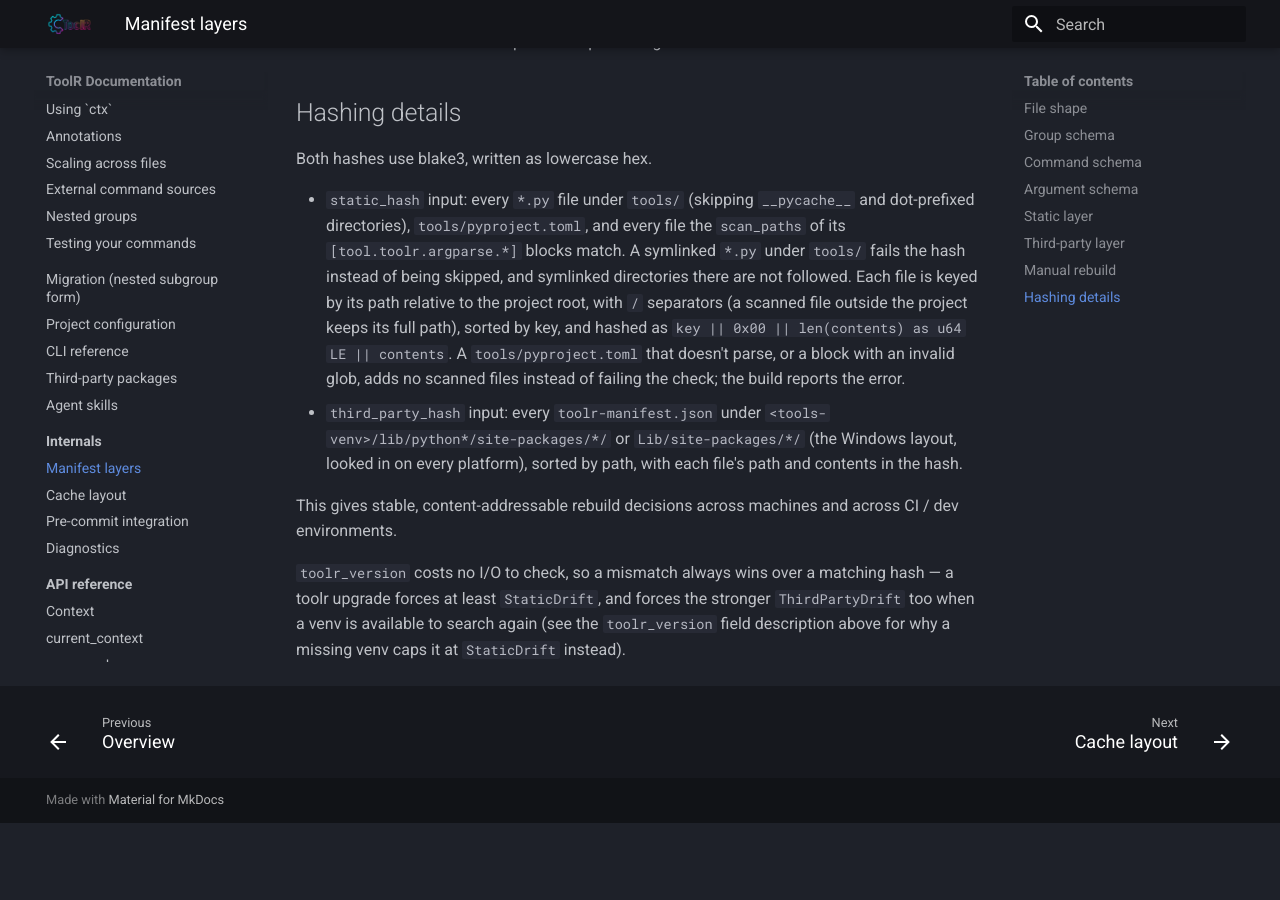
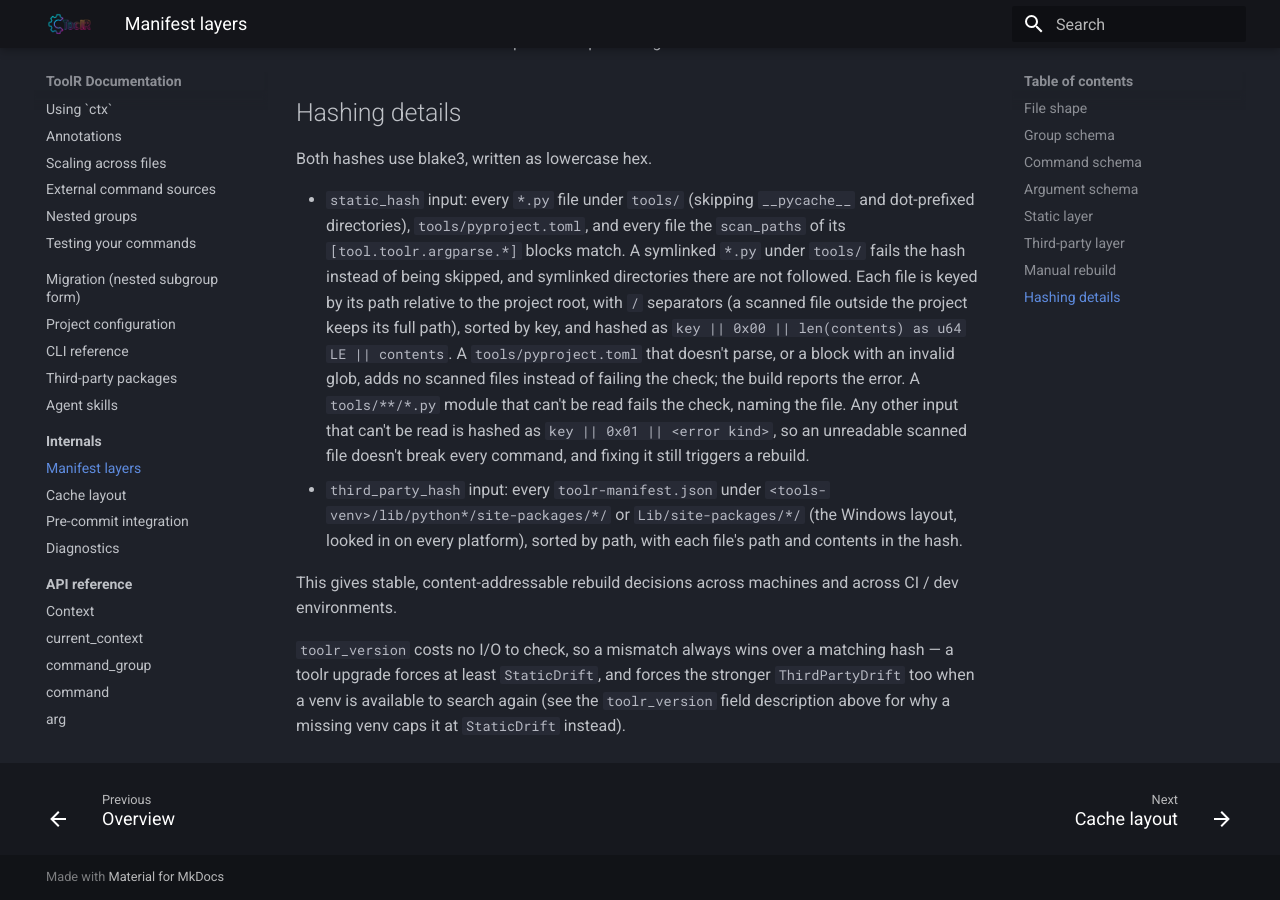
Before and after one commit to s0undt3ch/ToolR, an MkDocs documentation site: the page built from docs/internals/manifest.md, in a window 1280 px wide and 900 px high, scrolled down 4155 px. Built offline with MkDocs 1.6.1 and Material for MkDocs 9.7.7, drawn with Linux system fonts in a browser that asks for light colours; before the commit the page ends 4978 px from its top, so only the background shows below that.

Commit message:
docs(internals): describe unreadable static_hash inputs

```diff
--- a/docs/internals/manifest.md
+++ b/docs/internals/manifest.md
@@ -222,7 +222,10 @@ Both hashes use blake3, written as lowercase hex.
   `key || 0x00 || len(contents) as u64 LE || contents`. A
   `tools/pyproject.toml` that doesn't parse, or a block with an invalid
   glob, adds no scanned files instead of failing the check; the build
-  reports the error.
+  reports the error. A `tools/**/*.py` module that can't be read fails
+  the check, naming the file. Any other input that can't be read is
+  hashed as `key || 0x01 || <error kind>`, so an unreadable scanned file
+  doesn't break every command, and fixing it still triggers a rebuild.
 - `third_party_hash` input: every `toolr-manifest.json` under
   `<tools-venv>/lib/python*/site-packages/*/`
   or `Lib/site-packages/*/` (the Windows layout, looked in on every
```
